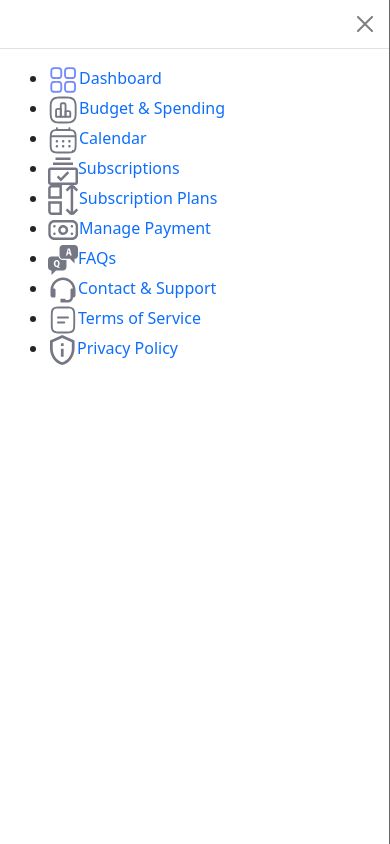
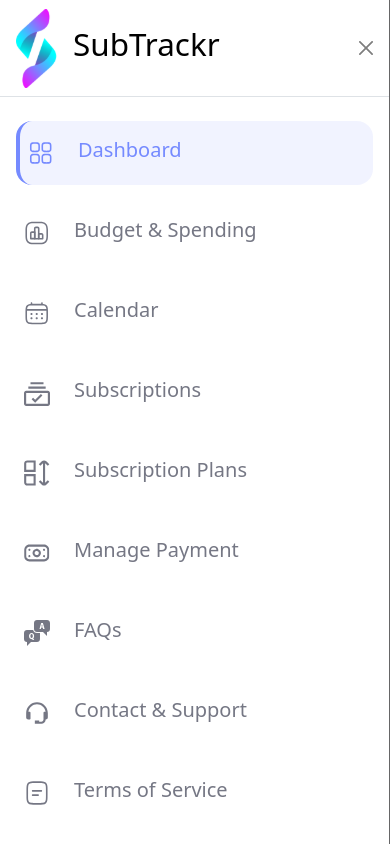
Before and after one commit to Chfayyaz/react-sub-tracker-website, a React (Create React App) app: page / in a window 390 px wide. Both pictures are taken after a click on the picture 45 px from the left and 45 px from the top of the page. Shown: the top 844 px of the page. Built offline with nearby package versions, Linux system fonts and the light colour scheme; a web font is replaced by a local one.

Commit message:
add sidebar and fixing.

```diff
--- a/src/assets/style/canvasSidebar.css
+++ b/src/assets/style/canvasSidebar.css
@@ -0,0 +1,70 @@
+
+.Brand{
+    display: flex;
+    justify-content: space-between;
+    align-items: center;
+    height: 4rem;
+    width: 8rem;
+}
+
+.Brand h2 {
+
+    font-size: 31.42px;
+    color: #000000;
+    padding: 0 0 0 1rem;
+
+}
+.links_list {
+           display: flex;
+            align-items: flex-start;
+            justify-content: space-between;
+            flex-direction: column;
+            list-style: none;
+            padding: 0;
+            margin: 0;
+}
+.links_list li{
+                display: flex;
+                align-items: center;
+                justify-content: flex-start;
+                flex-direction: row;
+                margin: 0.50rem 0;
+                padding: 0.75rem 0;
+                width: 100%;
+                border-radius: 1rem;
+                cursor: pointer;
+}
+.links_list img{
+
+    padding: 0 1rem 0 0.5rem;
+    width: 50px;
+    height: 40px;
+}
+.links_list a{
+  text-decoration: none;
+  color: #757784;
+  font-size: 20px;
+  /* display: flex;
+  align-items: center;
+  flex-direction: row; */
+  margin: 0 0 0 0.5rem;
+}
+ .links_list .active {
+  background-color: #758AFF1A;
+    border-left: #758AFF solid 4px;
+ }
+ .links_list .active a{
+
+    color: #758AFF;
+
+ }
+ .links_list li:hover{
+  background-color: #758AFF1A;
+ border-left: #758AFF solid 4px;
+ transition: 0.25s;
+
+ }
+ .links_list a:hover{
+  color: #758AFF;
+
+ }
--- a/src/assets/style/globals.css
+++ b/src/assets/style/globals.css
@@ -6,6 +6,7 @@ html {
     padding: 0px;
     margin: 0px;
  }
+
  @import url('https://fonts.googleapis.com/css2?family=Poppins:wght@400;500;600;700&display=swap');
 
  body {
@@ -251,3 +252,78 @@ html {
  .fw-800 {
     font-weight: 800;
  }
+
+ @media (max-width: 768px) {
+
+   .fs-45 {
+      font-size: 25px !important;
+   }
+
+   .fs-55 {
+      font-size: 25px !important;
+   }
+
+   .fs-15 {
+      font-size: 11px !important;
+   }
+   .fs-14 {
+      font-size: 11px !important;
+   }
+   .fs-10 {
+      font-size: 8px !important;
+   }
+   .fs-13 {
+      font-size: 11px !important;
+   }
+   .fs-16 {
+      font-size: 14px !important;
+   }
+
+   .fs-17 {
+      font-size: 13px !important;
+   }
+   .fs-18 {
+      font-size: 14px !important;
+   }
+   .fs-19 {
+      font-size: 15px !important;
+   }
+   .fs-20 {
+      font-size: 16px !important;
+   }
+   .fs-26 {
+      font-size: 20px !important;
+   }
+
+   .fs-30 {
+      font-size: 20px !important;
+   }
+
+   .fs-35 {
+      font-size: 25px !important;
+   }
+   .fs-36 {
+      font-size: 19px !important;
+      padding-top: 10px;
+   }
+
+   .fs-40 {
+      font-size: 25px !important;
+   }
+
+   .fw-500 {
+      font-weight: 400 !important;
+   }
+
+   .fw-600 {
+      font-weight: 500 !important;
+   }
+
+   .fw-700 {
+      font-weight: 600 !important;
+   }
+
+   .fw-800 {
+      font-weight: 700 !important;
+   }
+}
--- a/src/assets/style/sidebar.scss
+++ b/src/assets/style/sidebar.scss
@@ -1,16 +1,4 @@
-// .open-sidebar {
-//   position: absolute;
-//   z-index: 9999999;
-//   left: 23.5%;
-//   top: 30px;
-// }
 
-// .close-sidebar {
-//   position: absolute;
-//   z-index: 9999999;
-//   left: 7%;
-//   top: 30px;
-// }
 .sidebar-toggleIcon {
   position: -webkit-sticky; /* For Safari */
   position: sticky;
@@ -88,7 +76,7 @@
         height: 52px;
 
         img {
-          padding-left: 0.5rem;
+          padding-right: 0.5rem;
           width: 35px;
           height: 30px;
         }
--- a/src/components/Header.js
+++ b/src/components/Header.js
@@ -2,7 +2,8 @@ import React, { useState } from 'react';
 import Notification from './Notification';
 import Profile from './Profile';
 import { Link, useLocation } from "react-router-dom";
-import '../assets/style/dashboard.css';
+import Icon from '../assets/images/sidebar/logo.svg';
+import Sidebar_style from '../assets/style/canvasSidebar.css'
 import {
   Offcanvas,
   OffcanvasHeader,
@@ -56,7 +57,7 @@ const Header = ({ title, isShowIcon }) => {
     <div className='container'>
       <div className='d-flex justify-content-between align-item-center mt-4'>
         <div className='d-flex '>
-          {isShowIcon && <div className='me-3 mt-1 cursor-pointer'> <img src={sidebarOpen} width={35} height={35} alt={'icon'} onClick={() => setIsOpenSidebar(!isOpenSidebar)}  /> </div>}
+          {isShowIcon && <div className='me-3 mt-1 cursor-pointer'> <img src={sidebarOpen} width={30} height={30} alt={'icon'} onClick={() => setIsOpenSidebar(!isOpenSidebar)}  /> </div>}
           <p className='fs-36 fw-500'>{title ? title : "Hello John! 👋"} </p>
         </div>
         <div className='d-flex justify-content-between align-item-center gap-2'>
@@ -71,11 +72,14 @@ const Header = ({ title, isShowIcon }) => {
         direction="start"
       >
         <OffcanvasHeader className='border-bottom fs-16' toggle={() => setIsOpenSidebar(!isOpenSidebar)}>
-
+        <div className='Brand'>
+                <img src={Icon} alt="icon" className="logo" />
+                <h2 className="title">SubTrackr</h2>
+        </div>
         </OffcanvasHeader>
         <OffcanvasBody>
           <div className={classNames("contentsContainer")}>
-            <ul>
+            <ul className="links_list">
               {renderMenuItem("/", DashboardActive, Dashboard, "Dashboard")}
               {renderMenuItem("/budget-spending", spendingActive, spending, "Budget & Spending")}
               {renderMenuItem("/calendar", calendarActive, calendar, "Calendar")}
--- a/src/components/Profile.js
+++ b/src/components/Profile.js
@@ -44,14 +44,13 @@ const Profile = () => {
   const [isOpenCurrency, setIsOpenCurrency] = useState(false);
   const [isOpenPassword, setIsOpenPassword] = useState(false);
 
-
   return (
     <>
       <Dropdown className="bg-transparent" align="end" offset={[-140, 0]}>
         <Dropdown.Toggle
           className="d-flex justify-content-between align-item-center border-0 px-0 fw-600 bg-transparent fs-30 text-dark dropdown-arrow-hidden"
         >
-          <p className='fs-15 fw-400 mt-2 pt-1'>John Smith</p>
+          <p className='fs-15 fw-400 mt-2 pt-1 d-none d-lg-block'>John Smith</p>
           <img
             src={avatar}
             width={40}
@@ -337,7 +336,7 @@ const Profile = () => {
                   <div className="d-flex align-items-center position-relative border px-2 rounded-4">
                     <Input
                       type="email"
-                      className="form-control fw-400 fs-12 border-0 ps-4 py-3"
+                      className="form-control fw-400 fs-12 border-0 ps-4 py-3 shadow-none"
                       id="Email"
                       placeholder="Email"
                     />
@@ -355,7 +354,7 @@ const Profile = () => {
                   <div className="d-flex align-items-center position-relative border px-2 rounded-4">
                     <Input
                       type="text"
-                      className="form-control fw-400 fs-12 border-0 ps-4 py-3"
+                      className="form-control fw-400 fs-12 border-0 ps-4 py-3 shadow-none"
                       id="Name"
                       placeholder="Name"
                     />
@@ -373,7 +372,7 @@ const Profile = () => {
                   <div className="d-flex align-items-center position-relative border px-2 rounded-4">
                     <Input
                       type="text"
-                      className="form-control fw-400 fs-12 border-0 ps-4 py-3"
+                      className="form-control fw-400 fs-12 border-0 ps-4 py-3 shadow-none"
                       id="Phone"
                       placeholder="Phone No."
                     />
@@ -728,7 +727,7 @@ const Profile = () => {
                   <div className="d-flex align-items-center position-relative border px-2 rounded-4">
                     <Input
                       type="password"
-                      className="form-control fw-400 fs-12 border-0 ps-4 py-3"
+                      className="form-control fw-400 fs-12 border-0 ps-4 py-3 shadow-none"
                       id="password"
                       placeholder="Enter Password"
                     />
@@ -746,7 +745,7 @@ const Profile = () => {
                   <div className="d-flex align-items-center position-relative border px-2 rounded-4">
                     <Input
                       type="password"
-                      className="form-control fw-400 fs-12 border-0 ps-4 py-3"
+                      className="form-control fw-400 fs-12 border-0 ps-4 py-3 shadow-none"
                       id="NewPassword"
                       placeholder="Enter New Password"
                     />
@@ -764,7 +763,7 @@ const Profile = () => {
                   <div className="d-flex align-items-center position-relative border px-2 rounded-4">
                     <Input
                       type="password"
-                      className="form-control fw-400 fs-12 border-0 ps-4 py-3"
+                      className="form-control fw-400 fs-12 border-0 ps-4 py-3 shadow-none"
                       id="confirmPassword"
                       placeholder="Enter Confirm Password"
                     />
```
Also changed, not shown: 1 other file (tests, documents, lock files or other folders).
